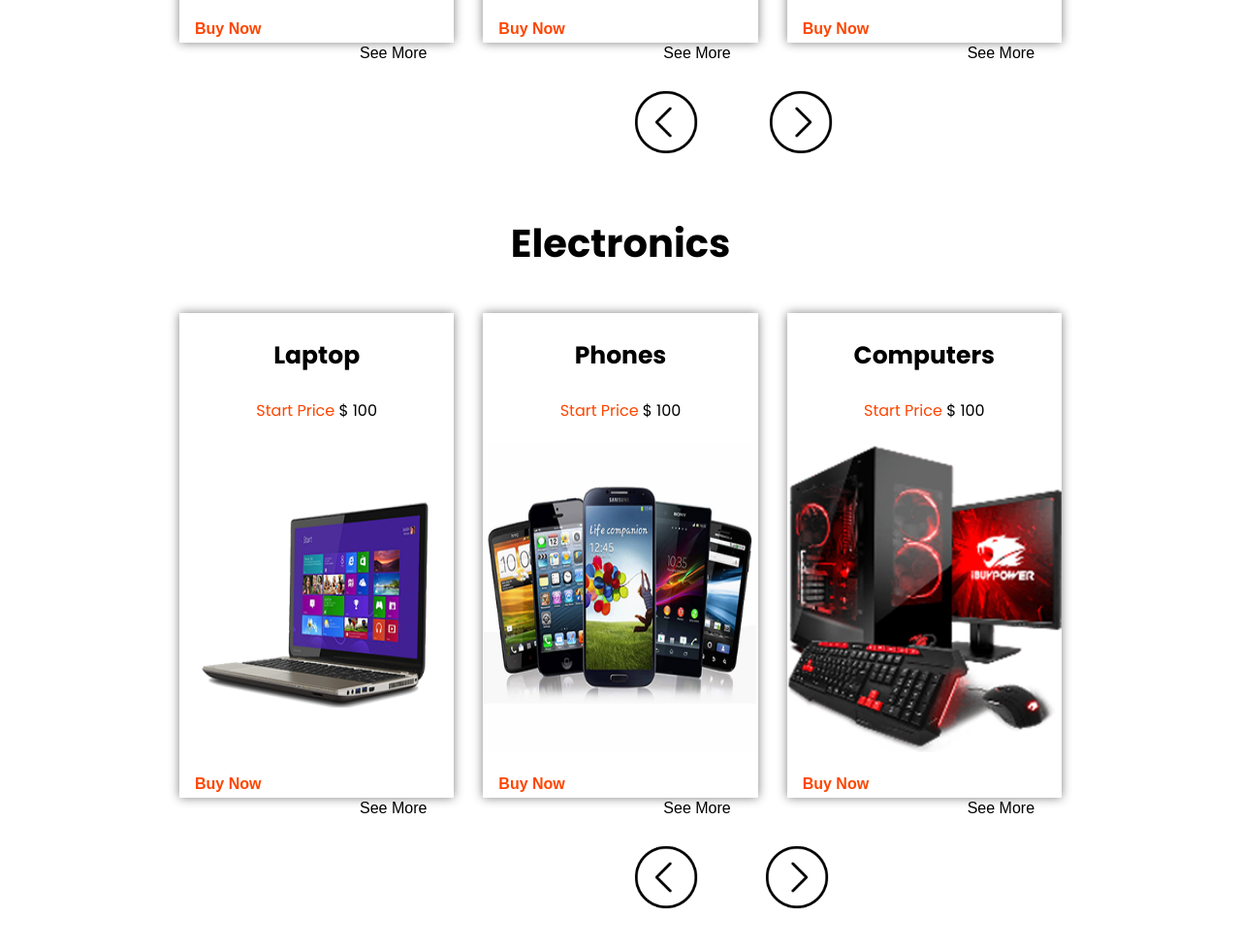
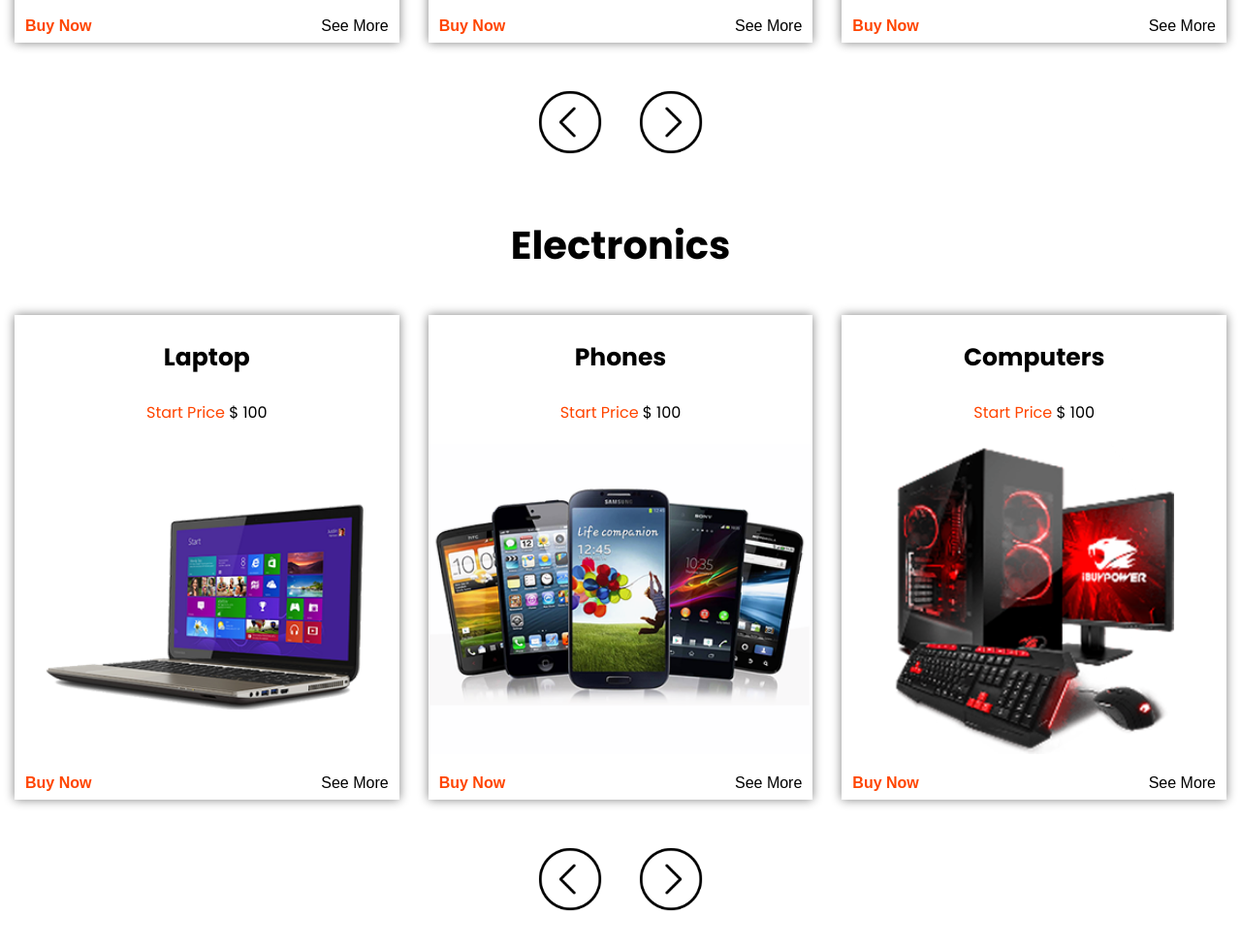
Before and after one commit to remainconcrete/Portfolio, a plain HTML site: page Eflyer/index.html in a window 1280 px wide. Shown: the part 1272-2249 px from the top of the page at 97% size. Drawn offline with Linux system fonts and the light colour scheme.

Commit message:
Add files via upload

```diff
--- a/Eflyer/index.html
+++ b/Eflyer/index.html
@@ -109,7 +109,7 @@
                 <div class="item-img">
                     <img src="img/tshirt.png">
                 </div>
-                <div>
+                <div class="see-buy">
                     <button class="buy-now">Buy Now</button>
                     <button class="see-more">See More</button>
                 </div>
@@ -121,7 +121,7 @@
                 <div class="item-img">
                     <img src="img/dress.png">
                 </div>
-                <div>
+                <div class="see-buy">
                     <button class="buy-now">Buy Now</button>
                     <button class="see-more">See More</button>
                 </div>
@@ -133,14 +133,14 @@
                 <div class="item-img">
                     <img src="img/man-shirt.png">
                 </div>
-                <div>
+                <div class="see-buy">
                     <button class="buy-now">Buy Now</button>
                     <button class="see-more">See More</button>
                 </div>
             </div>
         </div>
 
-        <div id="goods-swipe">
+        <div class="goods-swipe">
             <button class="swipe-l">left</button>
             <button class="swipe-r">right</button>
         </div>
@@ -158,7 +158,7 @@
                     <div class="item-img">
                         <img src="img/laptop.png">
                     </div>
-                    <div>
+                    <div class="see-buy">
                         <button class="buy-now">Buy Now</button>
                         <button class="see-more">See More</button>
                     </div>
@@ -170,7 +170,7 @@
                     <div class="item-img">
                         <img src="img/phones.png">
                     </div>
-                    <div>
+                    <div class="see-buy">
                         <button class="buy-now">Buy Now</button>
                         <button class="see-more">See More</button>
                     </div>
@@ -182,14 +182,14 @@
                     <div class="item-img">
                         <img src="img/computers.png">
                     </div>
-                    <div>
+                    <div class="see-buy">
                         <button class="buy-now">Buy Now</button>
                         <button class="see-more">See More</button>
                     </div>
                 </div>
             </div>
 
-            <div>
+            <div class="goods-swipe">
                 <button class="swipe-l">left</d>
                     <button class="swipe-r">right</s>
             </div>
@@ -207,7 +207,7 @@
                         <div class="item-img">
                             <img src="img/jhumkas.png">
                         </div>
-                        <div>
+                        <div class="see-buy">
                             <button class="buy-now">Buy Now</button>
                             <button class="see-more">See More</button>
                         </div>
@@ -219,7 +219,7 @@
                         <div class="item-img">
                             <img src="img/necklaces.png">
                         </div>
-                        <div>
+                        <div class="see-buy">
                             <button class="buy-now">Buy Now</button>
                             <button class="see-more">See More</button>
                         </div>
@@ -231,16 +231,16 @@
                         <div class="item-img">
                             <img src="img/kangans.png">
                         </div>
-                        <div>
+                        <div class="see-buy">
                             <button class="buy-now">Buy Now</button>
                             <button class="see-more">See More</button>
                         </div>
                     </div>
                 </div>
 
-                <div>
-                    <button class="swipe-l">left</>
-                        <button class="swipe-r">right</>
+                <div class="goods-swipe">
+                    <button class="swipe-l">left</button>
+                    <button class="swipe-r">right</button>
                 </div>
 
             </div>
--- a/Eflyer/styles.css
+++ b/Eflyer/styles.css
@@ -92,12 +92,12 @@ nav {
 
 #swipe-left {
     background-image: url(img/left-w.png);
-    padding: 15px 25px;
+    padding: 14px 25px;
 }
 
 #swipe-right {
     background-image: url(img/right-w.png);
-    padding: 15px 25px;
+    padding: 14px 25px;
 }
 
 #main-swipe-right {
@@ -130,7 +130,7 @@ nav a {
 
 .goods {
     display: flex;
-    margin: 0px 170px;
+    justify-content: center;
 
 }
 
@@ -176,14 +176,24 @@ nav a {
     border-style: none;
     font-weight: 800;
     font-size: medium;
-    margin-left: 10px;
+}
+
+.see-buy {
+    display: flex;
+    justify-content: space-between;
+    margin: 0px 5px;
 }
 
 .see-more {
     background-color: transparent;
     border-style: none;
     font-size: medium;
-    margin-left: 180px;
+}
+
+.goods-swipe {
+    display: flex;
+    justify-content: center;
+    margin: 30px;
 }
 
 .swipe-l {
@@ -195,9 +205,7 @@ nav a {
     background-color: transparent;
     border-color: transparent;
     background-size: 70px;
-    margin-left: 650px;
-    margin-top: 30px;
-    margin-bottom: 30px;
+    padding: 50px;
 }
 
 .swipe-r {
@@ -209,7 +217,6 @@ nav a {
     background-size: 70px;
     background-color: transparent;
     border-color: transparent;
-    margin-left: 60px;
 }
 
 #all-category {
@@ -260,13 +267,14 @@ footer {
     border-width: 1px;
     border-color: white;
     padding-bottom: 15px;
+    display: flex;
+    justify-content: space-between;
 }
 
 #email {
     background-color: transparent;
     border: none;
     font-size: 20px;
-    width: 655px;
     color: white;
 }
 
@@ -290,7 +298,7 @@ footer {
     border-style: none;
     position: absolute;
     margin-left: 361px;
-    margin-top: -5.9px;
+    margin-top: -5.7px;
 }
 
 #footer-nav {
```
